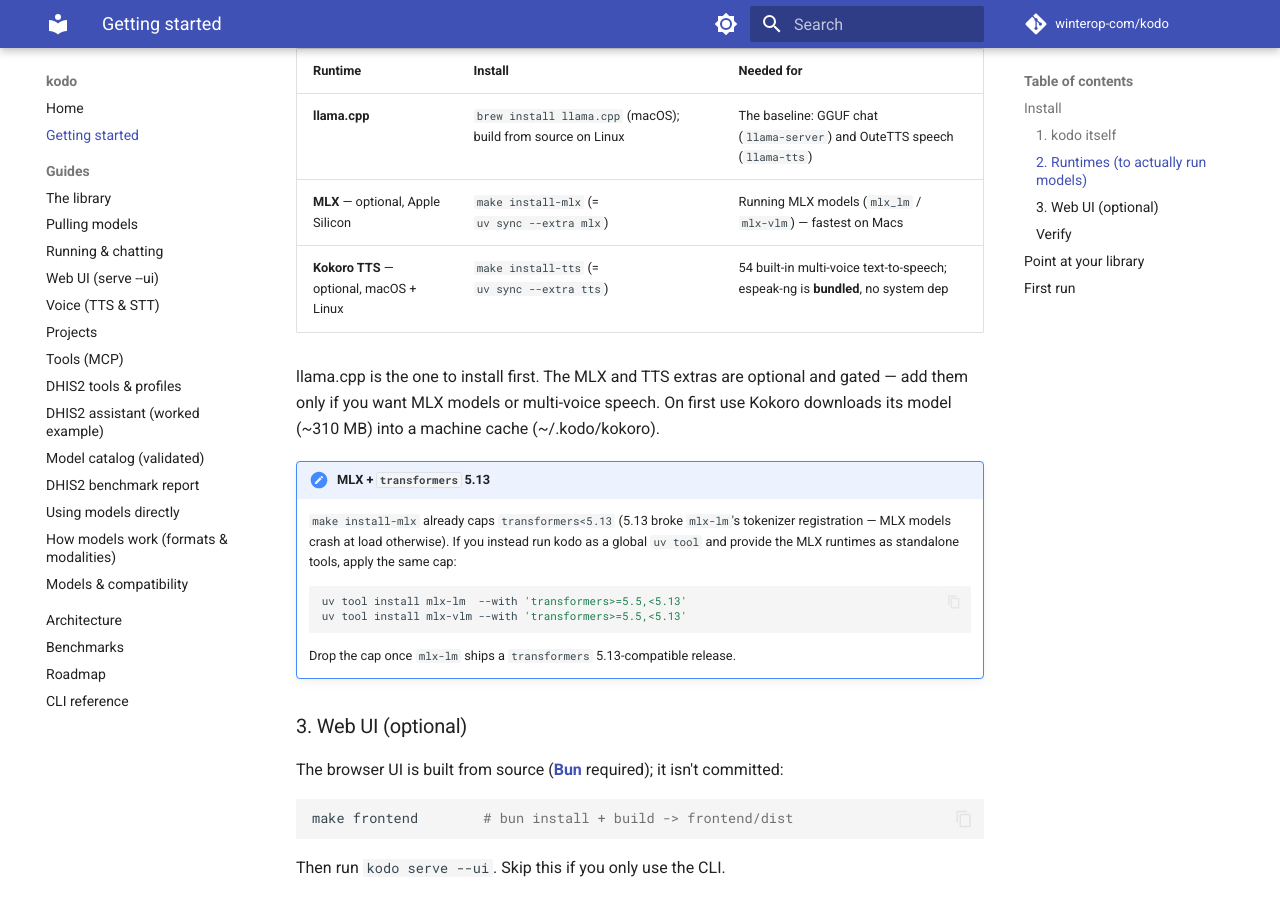
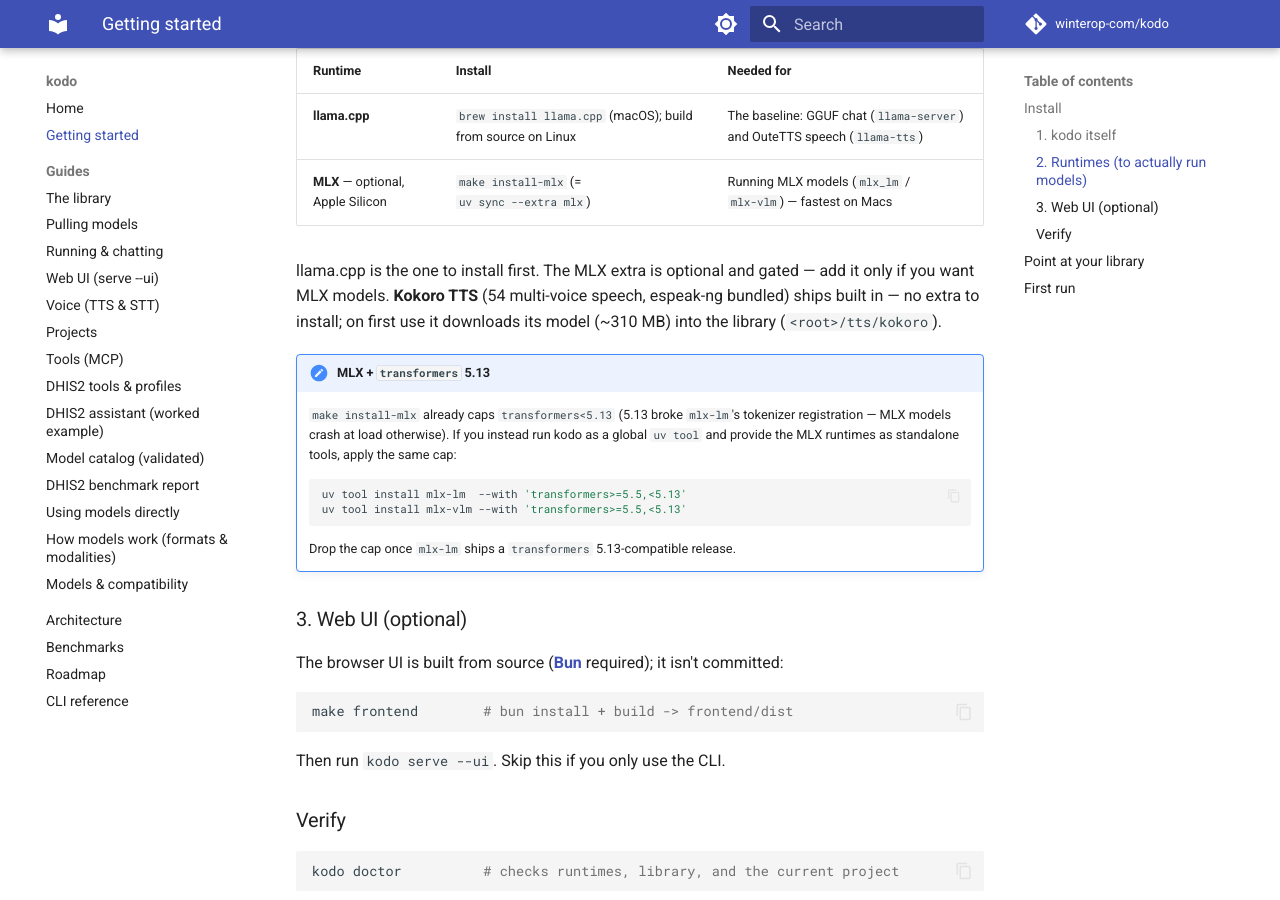
Before and after one commit to winterop-com/stabbur, an MkDocs documentation site: the page built from docs/getting-started.md, in a window 1280 px wide and 900 px high, scrolled down 667 px. Built offline with MkDocs 1.6.1 and Material for MkDocs 9.7.7, drawn with Linux system fonts in a browser that asks for light colours; comment, search, counter and statistics services are not loaded.

Commit message:
feat(voice): make Kokoro TTS a base dependency (always available)
Kokoro-82M (ONNX) is the lightweight cross-platform in-chat voice, but it shipped
behind the optional `tts` extra — so a fresh install had no voice, and the "Listen"
button silently fell through to the OuteTTS/llama-tts path, which blocks on first-use
model download (the "spins forever" symptom).

Promote kokoro-onnx + soundfile to base deps and remove the `tts` extra. Kokoro is
self-contained cross-platform (kokoro-onnx bundles espeak-ng via espeakng_loader;
soundfile bundles libsndfile), so there's no system-package cost. With it always
present, the default chat voice is Kokoro and the hanging fallback is unreachable.

- pyproject: kokoro-onnx + soundfile -> [project.dependencies]; drop the `tts` extra.
- Makefile: remove the `install-tts` target.
- Messages (kokoro.py, serving.py, cli.py): drop `make install-tts`; a missing
  Kokoro now reads "reinstall kodo (`uv sync`)" since it can't be deselected.
- Scaffolds (templates.py): voice-kokoro needs no extra; voice-whisper keeps `voice`.
- Docs + the SettingsPanel hint: Kokoro is built in, not an extra.

```diff
--- a/docs/getting-started.md
+++ b/docs/getting-started.md
@@ -29,11 +29,11 @@
 | --- | --- | --- |
 | **llama.cpp** | `brew install llama.cpp` (macOS); build from source on Linux | The baseline: GGUF chat (`llama-server`) and OuteTTS speech (`llama-tts`) |
 | **MLX** — optional, Apple Silicon | `make install-mlx` (= `uv sync --extra mlx`) | Running MLX models (`mlx_lm` / `mlx-vlm`) — fastest on Macs |
-| **Kokoro TTS** — optional, macOS + Linux | `make install-tts` (= `uv sync --extra tts`) | 54 built-in multi-voice text-to-speech; espeak-ng is **bundled**, no system dep |
 
-llama.cpp is the one to install first. The MLX and TTS extras are optional and
-gated — add them only if you want MLX models or multi-voice speech. On first use
-Kokoro downloads its model (~310 MB) into a machine cache (~/.kodo/kokoro).
+llama.cpp is the one to install first. The MLX extra is optional and gated — add
+it only if you want MLX models. **Kokoro TTS** (54 multi-voice speech, espeak-ng
+bundled) ships built in — no extra to install; on first use it downloads its model
+(~310 MB) into the library (`<root>/tts/kokoro`).
 
 !!! note "MLX + `transformers` 5.13"
     `make install-mlx` already caps `transformers<5.13` (5.13 broke `mlx-lm`'s tokenizer
--- a/frontend/src/components/SettingsPanel.tsx
+++ b/frontend/src/components/SettingsPanel.tsx
@@ -411,8 +411,7 @@
             )}
           </select>
           <p className="mt-1.5 text-[11px] text-muted-foreground">
-            Used by the Listen button on replies. Many voices via{" "}
-            <code className="text-[10px]">make install-tts</code> (Kokoro).
+            Used by the Listen button on replies. 54 built-in Kokoro voices across 9 languages.
           </p>
         </Section>
 
```
Also changed, not shown: README.md (+0 -1 lines), docs/cli.md (+1 -1 lines), docs/guides/how-models-work.md (+1 -1 lines), docs/guides/voice.md (+3 -2 lines), docs/guides/web-ui.md (+3 -3 lines), pyproject.toml (+11 -12 lines), 6 other files.
